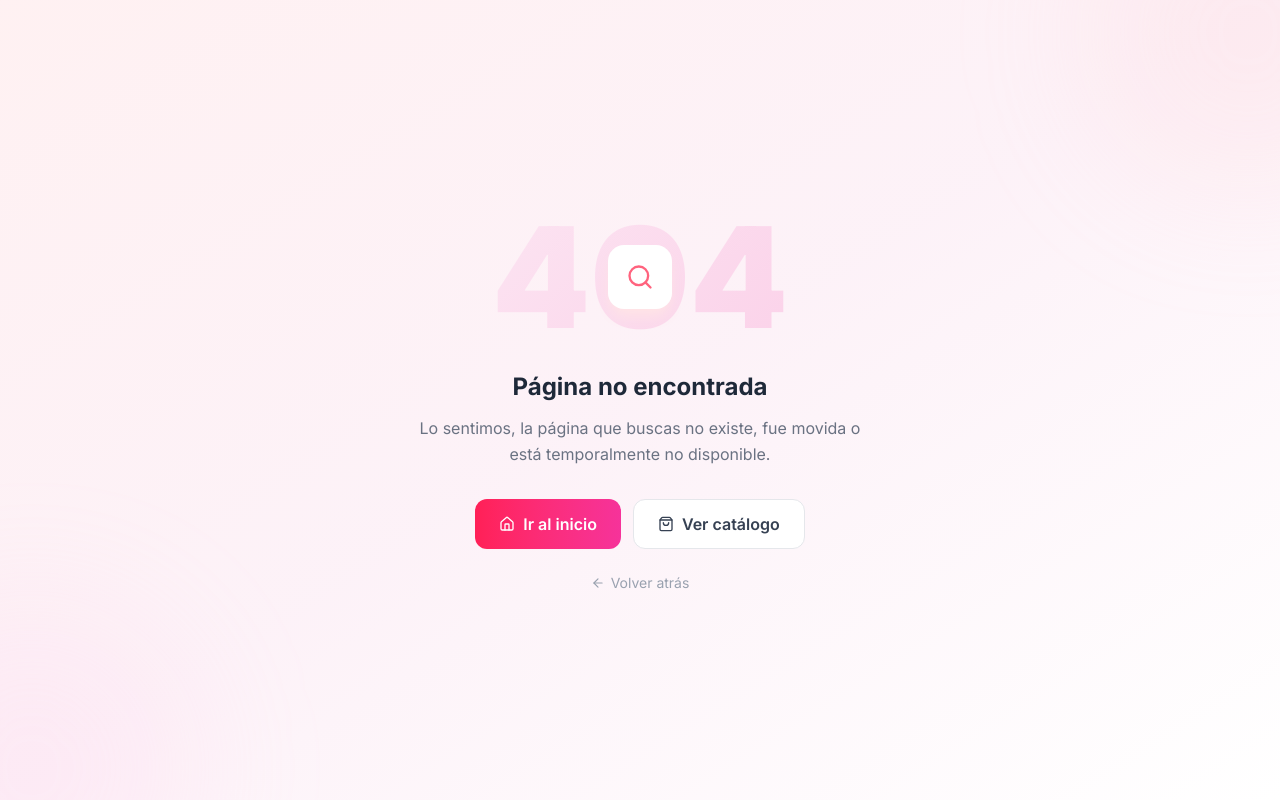
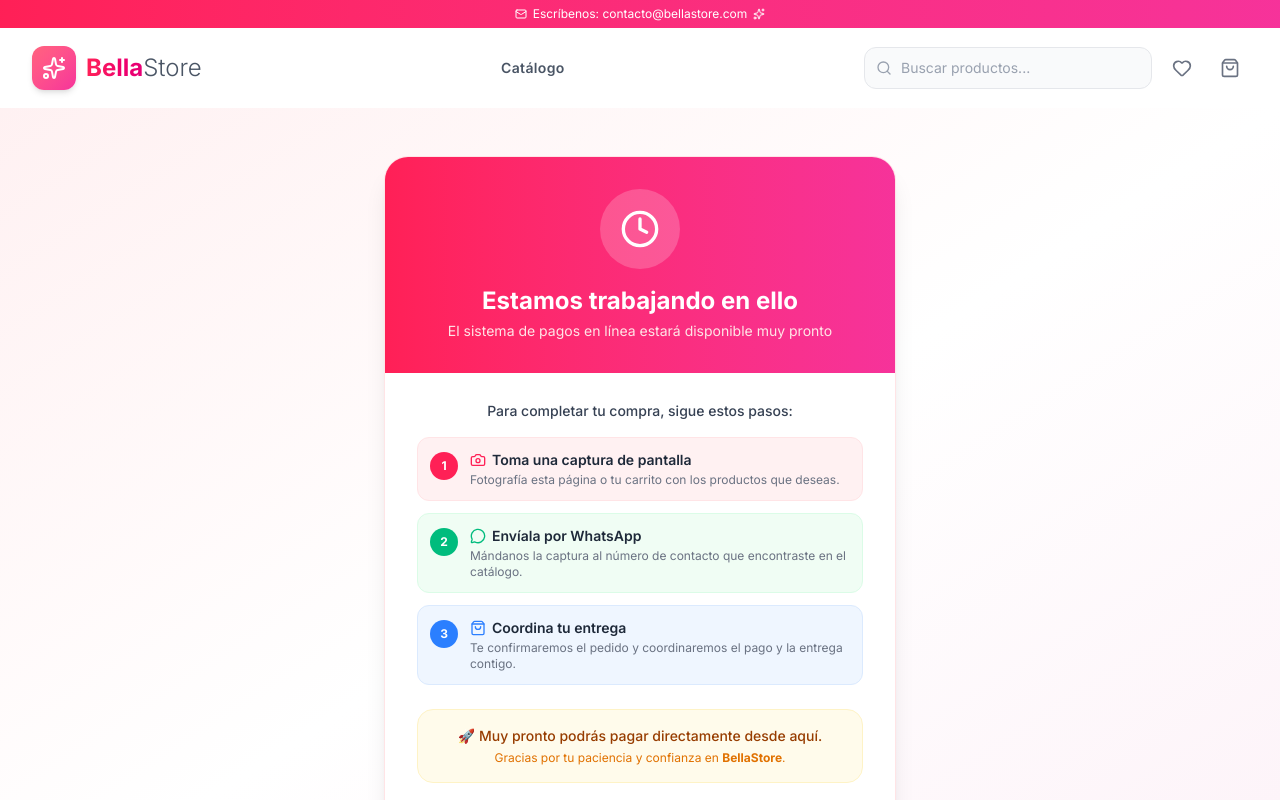
Before and after one commit to gian402/bellaStore, a Next.js app: page /pago-proximamente in a window 1280 px wide. Before the commit this address had no page. Shown: the top 800 px of the page. Built offline with nearby package versions, Linux system fonts and the light colour scheme.

Commit message:
feat: pagina pago-proximamente con pasos para completar pedido por WhatsApp

```diff
--- /dev/null
+++ b/src/app/pago-proximamente/page.tsx
@@ -0,0 +1,160 @@
+'use client';
+
+import { useEffect, useState } from 'react';
+import { useRouter } from 'next/navigation';
+import { motion } from 'framer-motion';
+import { Clock, Camera, MessageCircle, ShoppingBag, ArrowLeft } from 'lucide-react';
+import Layout from '@/components/layout/Layout';
+import { useCartStore } from '@/store/cartStore';
+import { formatPrice } from '@/lib/utils';
+
+export default function PagoProximamentePage() {
+  const router = useRouter();
+  const { items, getTotal } = useCartStore();
+  const [mounted, setMounted] = useState(false);
+
+  useEffect(() => { setMounted(true); }, []);
+
+  const total = mounted ? getTotal() : 0;
+
+  return (
+    <Layout>
+      <div className="min-h-screen bg-gradient-to-br from-rose-50 via-white to-pink-50 flex items-center justify-center px-4 py-12">
+        <div className="w-full max-w-lg">
+
+          {/* Tarjeta principal */}
+          <motion.div
+            initial={{ opacity: 0, y: 30 }}
+            animate={{ opacity: 1, y: 0 }}
+            transition={{ duration: 0.5 }}
+            className="bg-white rounded-3xl shadow-xl border border-rose-100 overflow-hidden"
+          >
+            {/* Header decorativo */}
+            <div className="bg-gradient-to-r from-rose-500 to-pink-500 px-8 py-8 text-center">
+              <motion.div
+                initial={{ scale: 0 }}
+                animate={{ scale: 1 }}
+                transition={{ delay: 0.2, type: 'spring', stiffness: 200 }}
+                className="w-20 h-20 bg-white/20 rounded-full flex items-center justify-center mx-auto mb-4"
+              >
+                <Clock className="w-10 h-10 text-white" />
+              </motion.div>
+              <h1 className="text-2xl font-bold text-white mb-1">
+                Estamos trabajando en ello
+              </h1>
+              <p className="text-rose-100 text-sm">
+                El sistema de pagos en línea estará disponible muy pronto
+              </p>
+            </div>
+
+            {/* Contenido */}
+            <div className="px-8 py-7 space-y-6">
+
+              {/* Resumen del pedido */}
+              {mounted && items.length > 0 && (
+                <div className="bg-gray-50 rounded-2xl p-4">
+                  <p className="text-xs font-semibold text-gray-500 uppercase tracking-wider mb-3">
+                    Tu pedido
+                  </p>
+                  <div className="space-y-1.5 mb-3">
+                    {items.map((item) => (
+                      <div key={item.id} className="flex justify-between text-sm">
+                        <span className="text-gray-600 truncate mr-2">
+                          {item.producto.nombre}
+                          <span className="text-gray-400 ml-1">×{item.cantidad}</span>
+                        </span>
+                        <span className="font-medium text-gray-800 flex-shrink-0">
+                          {formatPrice(item.precio_unitario * item.cantidad)}
+                        </span>
+                      </div>
+                    ))}
+                  </div>
+                  <div className="border-t border-gray-200 pt-2 flex justify-between">
+                    <span className="font-semibold text-gray-700">Total</span>
+                    <span className="font-bold text-rose-500 text-base">{formatPrice(total)}</span>
+                  </div>
+                </div>
+              )}
+
+              {/* Instrucciones */}
+              <div className="space-y-4">
+                <p className="text-gray-700 text-sm font-medium text-center">
+                  Para completar tu compra, sigue estos pasos:
+                </p>
+
+                <div className="space-y-3">
+                  {/* Paso 1 */}
+                  <div className="flex items-start gap-3 p-3 bg-rose-50 rounded-xl border border-rose-100">
+                    <div className="w-7 h-7 bg-rose-500 text-white rounded-full flex items-center justify-center text-xs font-bold flex-shrink-0 mt-0.5">
+                      1
+                    </div>
+                    <div>
+                      <p className="text-sm font-semibold text-gray-800 flex items-center gap-1.5">
+                        <Camera className="w-4 h-4 text-rose-500" />
+                        Toma una captura de pantalla
+                      </p>
+                      <p className="text-xs text-gray-500 mt-0.5">
+                        Fotografía esta página o tu carrito con los productos que deseas.
+                      </p>
+                    </div>
+                  </div>
+
+                  {/* Paso 2 */}
+                  <div className="flex items-start gap-3 p-3 bg-green-50 rounded-xl border border-green-100">
+                    <div className="w-7 h-7 bg-emerald-500 text-white rounded-full flex items-center justify-center text-xs font-bold flex-shrink-0 mt-0.5">
+                      2
+                    </div>
+                    <div>
+                      <p className="text-sm font-semibold text-gray-800 flex items-center gap-1.5">
+                        <MessageCircle className="w-4 h-4 text-emerald-500" />
+                        Envíala por WhatsApp
+                      </p>
+                      <p className="text-xs text-gray-500 mt-0.5">
+                        Mándanos la captura al número de contacto que encontraste en el catálogo.
+                      </p>
+                    </div>
+                  </div>
+
+                  {/* Paso 3 */}
+                  <div className="flex items-start gap-3 p-3 bg-blue-50 rounded-xl border border-blue-100">
+                    <div className="w-7 h-7 bg-blue-500 text-white rounded-full flex items-center justify-center text-xs font-bold flex-shrink-0 mt-0.5">
+                      3
+                    </div>
+                    <div>
+                      <p className="text-sm font-semibold text-gray-800 flex items-center gap-1.5">
+                        <ShoppingBag className="w-4 h-4 text-blue-500" />
+                        Coordina tu entrega
+                      </p>
+                      <p className="text-xs text-gray-500 mt-0.5">
+                        Te confirmaremos el pedido y coordinaremos el pago y la entrega contigo.
+                      </p>
+                    </div>
+                  </div>
+                </div>
+              </div>
+
+              {/* Mensaje final */}
+              <div className="text-center bg-amber-50 border border-amber-100 rounded-2xl px-5 py-4">
+                <p className="text-sm text-amber-800 font-medium">
+                  🚀 Muy pronto podrás pagar directamente desde aquí.
+                </p>
+                <p className="text-xs text-amber-600 mt-1">
+                  Gracias por tu paciencia y confianza en <strong>BellaStore</strong>.
+                </p>
+              </div>
+
+              {/* Botón volver */}
+              <button
+                onClick={() => router.back()}
+                className="w-full flex items-center justify-center gap-2 py-3 border-2 border-gray-200 text-gray-600 font-medium rounded-2xl hover:border-rose-300 hover:text-rose-500 transition-colors text-sm"
+              >
+                <ArrowLeft className="w-4 h-4" />
+                Volver al catálogo
+              </button>
+            </div>
+          </motion.div>
+        </div>
+      </div>
+    </Layout>
+  );
+}
--- a/src/components/cart/CartDrawer.tsx
+++ b/src/components/cart/CartDrawer.tsx
@@ -189,7 +189,7 @@ export default function CartDrawer() {
 
                 {/* Botón de compra */}
                 <Link
-                  href="/checkout"
+                  href="/pago-proximamente"
                   onClick={closeCart}
                   className="block w-full py-4 bg-gradient-to-r from-rose-500 to-pink-500 text-white font-semibold text-center rounded-2xl hover:shadow-lg hover:shadow-rose-200 transition-all duration-300 hover:-translate-y-0.5"
                 >
```
